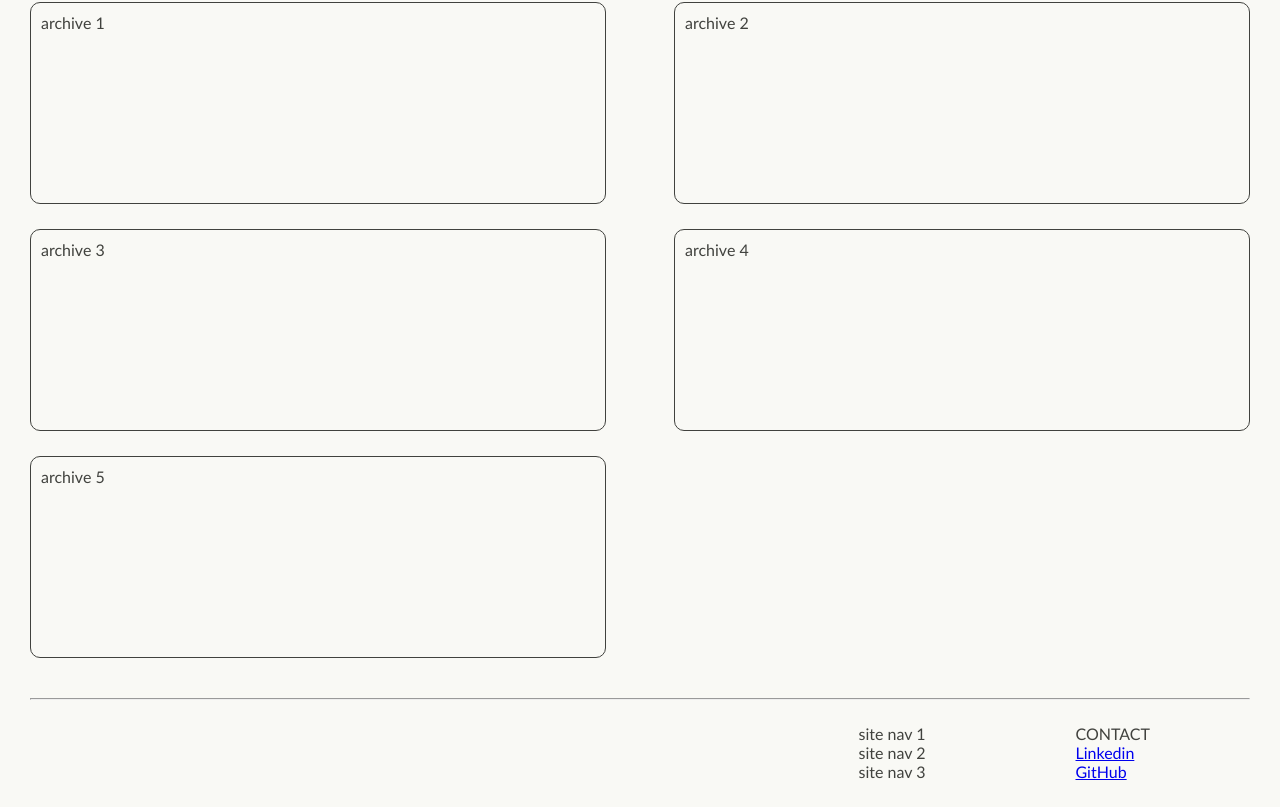
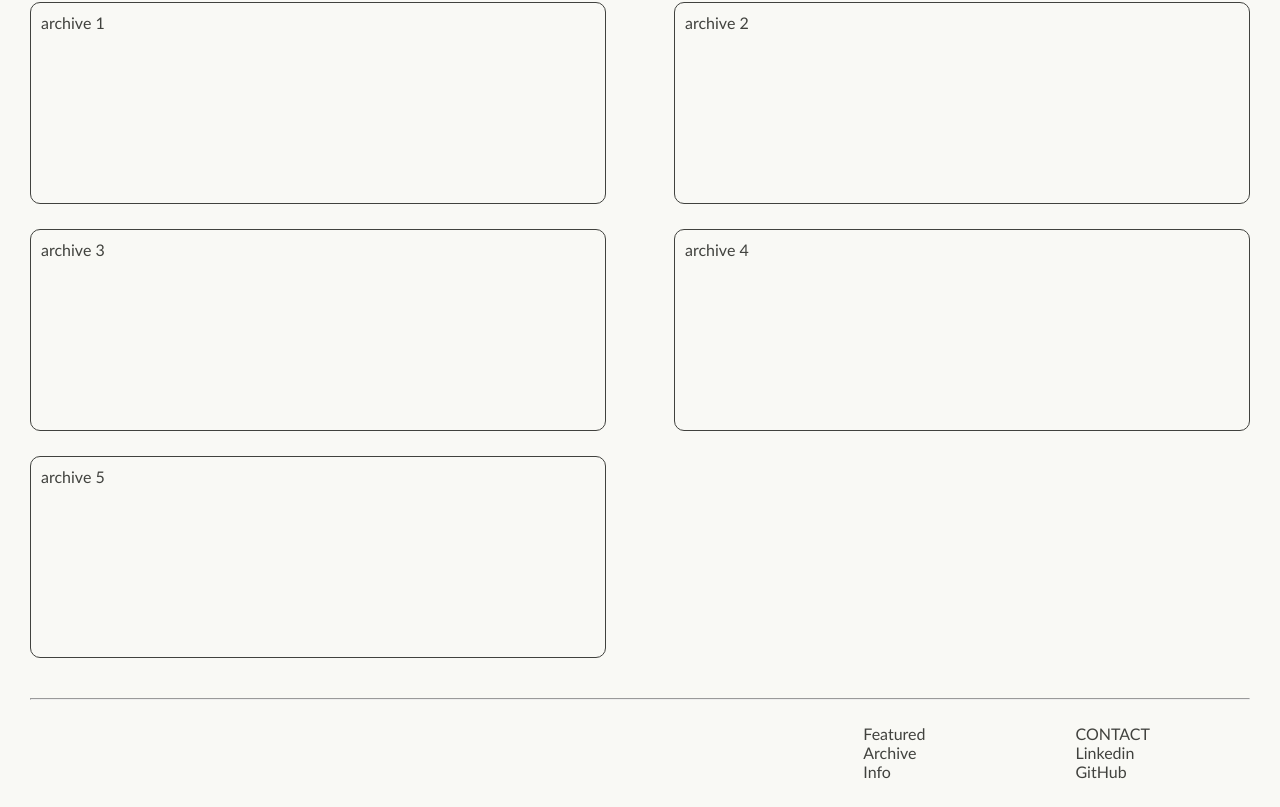
Before and after one commit to niamhbrockbank/portfolio, a React (Create React App) app: page / in a window 1280 px wide. Shown: the part 518-1325 px from the top of the page. Built offline with nearby package versions, Linux system fonts and the light colour scheme.

Commit message:
Add working links to navigation elements

```diff
--- a/src/components/Archive.tsx
+++ b/src/components/Archive.tsx
@@ -1,7 +1,7 @@
 export default function Archive(): JSX.Element {
   return (
     <>
-      <h1>Archive</h1>
+      <h1 id='archive_title'>Archive</h1>
       <ul id="archive_list">
         <li className="archive_project">archive 1</li>
         <li className="archive_project">archive 2</li>
--- a/src/components/FeaturedProjects.tsx
+++ b/src/components/FeaturedProjects.tsx
@@ -1,7 +1,7 @@
 export default function FeaturedProjects(): JSX.Element {
   return (
     <>
-      <h1>featured</h1>
+      <h1 id='featured_title'>featured</h1>
       <ul id="featured_list">
         <li className="featured_project">project one</li>
         <li className="featured_project">project two</li>
--- a/src/components/Footer.tsx
+++ b/src/components/Footer.tsx
@@ -5,9 +5,9 @@ export default function Footer(): JSX.Element {
         <hr />
         <nav id="footer">
           <ul id="footer_navigation_list">
-            <li>site nav 1</li>
-            <li>site nav 2</li>
-            <li>site nav 3</li>
+            <li><a href='#featured_title'>Featured</a></li>
+            <li><a href='#archive_title'>Archive</a></li>
+            <li><a href ='#contact_title'>Info</a></li>
           </ul>
           <ul id="social_media_list">
             <li id="contact_title">Contact</li>
--- a/src/components/MenuBar.tsx
+++ b/src/components/MenuBar.tsx
@@ -4,9 +4,9 @@ export default function MenuBar(): JSX.Element {
       <ul id="menu_bar">
         <li id="menu_name">Niamh Brockbank</li>
         <div id="menu_list">
-          <li className="menu_list_option">FEATURED</li>
-          <li className="menu_list_option">ARCHIVE</li>
-          <li className="menu_list_option">INFO</li>
+          <li className="menu_list_option"><a href='#featured_title'>FEATURED</a></li>
+          <li className="menu_list_option"><a href='#archive_title'>ARCHIVE</a></li>
+          <li className="menu_list_option"><a href='#contact_title'>INFO</a></li>
         </div>
       </ul>
     </>
--- a/src/styles.css
+++ b/src/styles.css
@@ -19,6 +19,11 @@ h1 {
   font-weight: 100;
   font-size: medium;
   padding: 20px 0 0 0px;
+}
+
+a {
+    color: inherit;
+    text-decoration: none;
 }
 
 #menu_bar {
```
